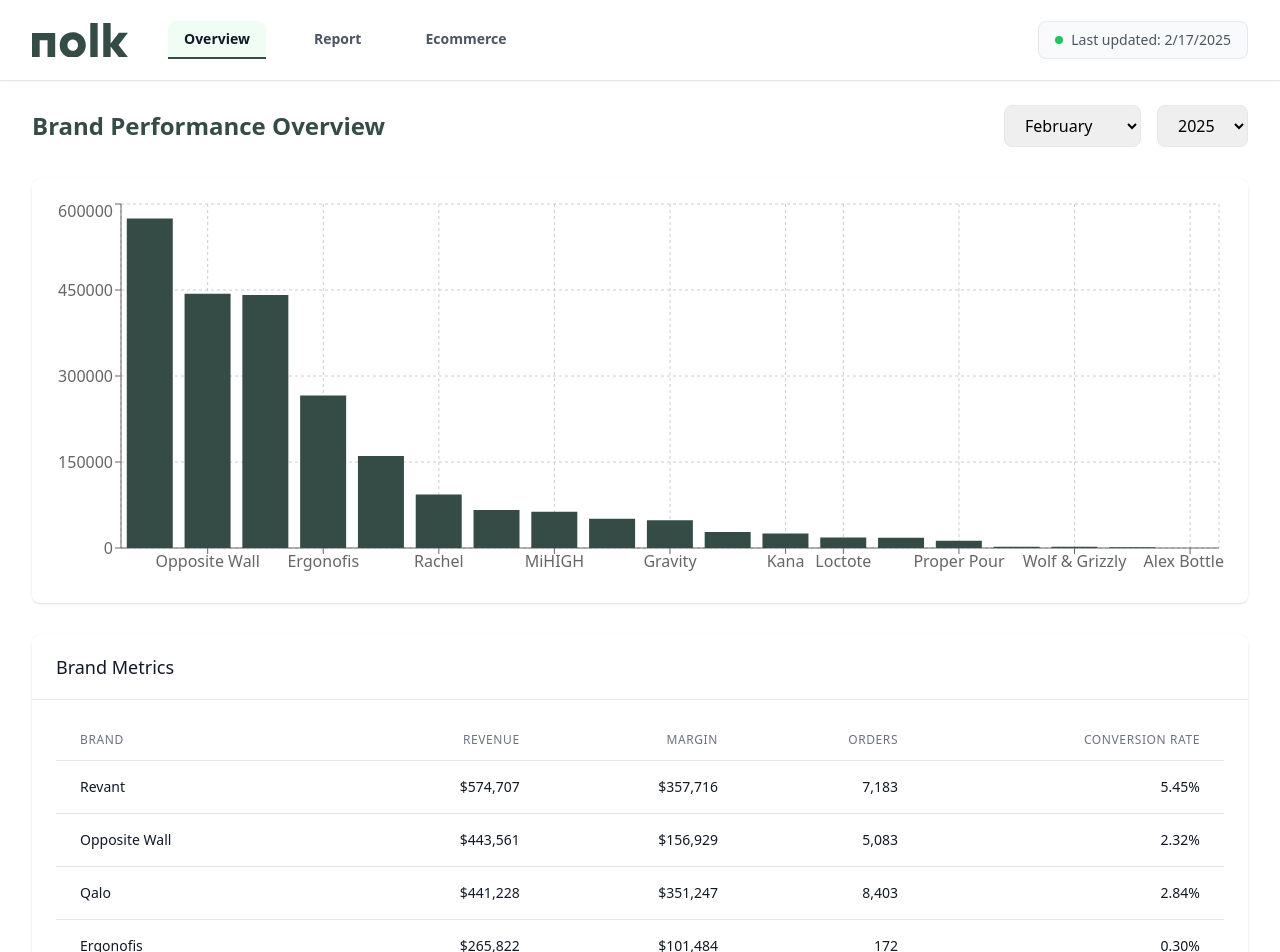
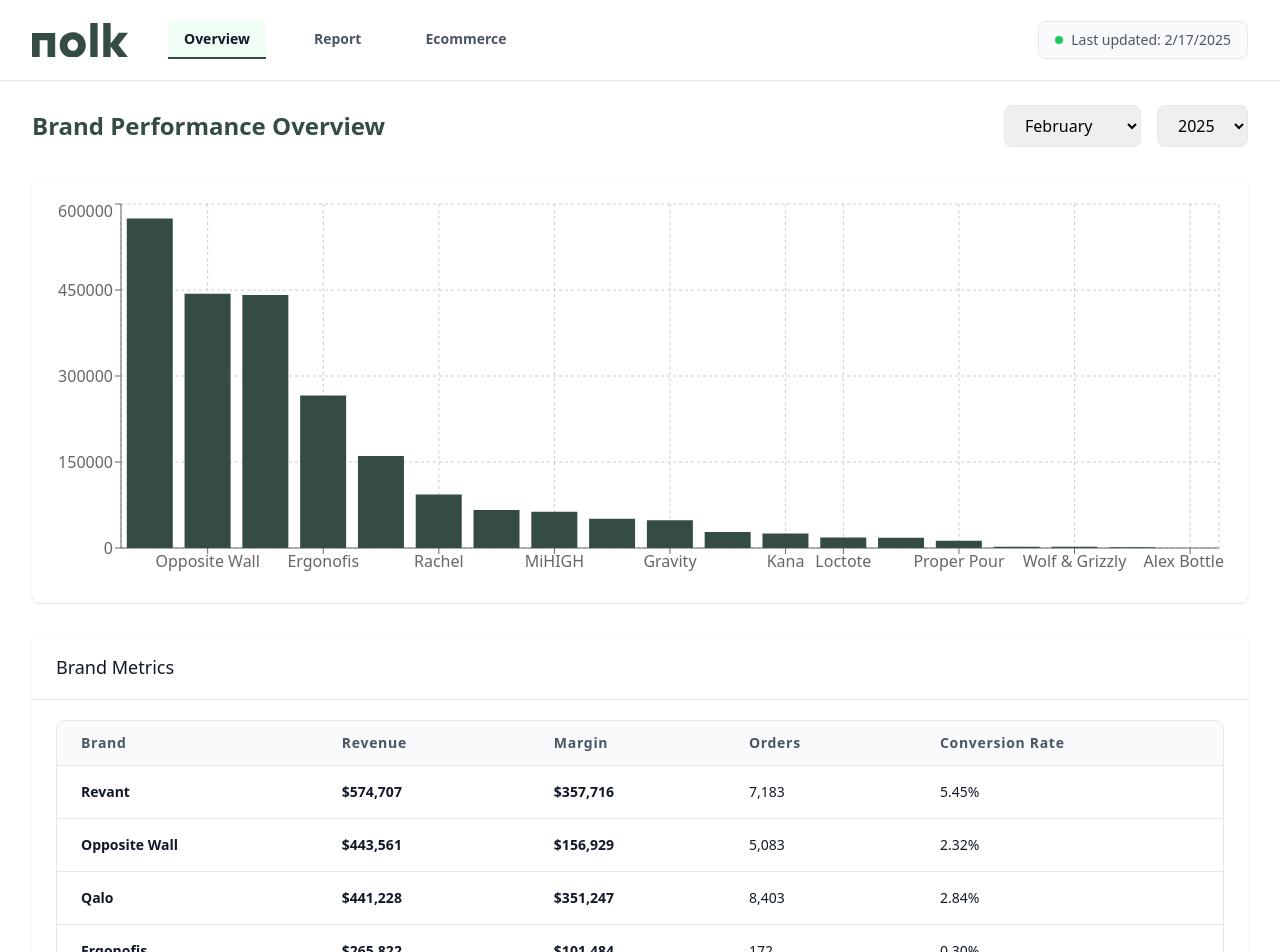
Before and after one commit to farbour/nolkai, a Next.js app: page /overview in a window 1280 px wide. Shown: the top 952 px of the page. Built offline with nearby package versions, Linux system fonts and the light colour scheme.

Commit message:
fix: improve table sorting to properly handle numeric values

```diff
--- a/package.json
+++ b/package.json
@@ -10,6 +10,7 @@
   },
   "dependencies": {
     "@headlessui/react": "^2.2.0",
+    "@heroicons/react": "^2.2.0",
     "@tailwindcss/typography": "^0.5.16",
     "next": "15.1.7",
     "react": "^19.0.0",
--- /dev/null
+++ b/src/components/SortableTable.tsx
@@ -0,0 +1,144 @@
+import { ChevronDownIcon, ChevronUpIcon } from '@heroicons/react/24/solid';
+// file path: src/components/SortableTable.tsx
+import React, { useMemo, useState } from 'react';
+
+type SortDirection = 'asc' | 'desc' | null;
+
+interface SortableTableProps {
+  headers: string[];
+  data: (string | number)[][];
+}
+
+export const SortableTable: React.FC<SortableTableProps> = ({ headers, data }) => {
+  const [sortConfig, setSortConfig] = useState<{
+    key: number;
+    direction: SortDirection;
+  }>({ key: 0, direction: null });
+
+  const formatCell = (value: string | number, index: number) => {
+    if (typeof value === 'string' && (value.startsWith('+') || value.startsWith('-'))) {
+      const isPositive = value.startsWith('+');
+      const colorClass = isPositive ? 'text-green-600' : 'text-red-600';
+      const bgClass = isPositive ? 'bg-green-50' : 'bg-red-50';
+      return (
+        <span className={`inline-block px-2 py-1 rounded-full font-semibold ${colorClass} ${bgClass}`}>
+          {value}
+        </span>
+      );
+    }
+    if (typeof value === 'string' && value.startsWith('$')) {
+      return <span className="font-semibold">{value}</span>;
+    }
+    if (index === 0) {
+      return <span className="font-semibold">{value}</span>;
+    }
+    return value;
+  };
+
+  const sortedData = useMemo(() => {
+    if (!sortConfig.direction) return data;
+
+    return [...data].sort((a, b) => {
+      const aValue = a[sortConfig.key];
+      const bValue = b[sortConfig.key];
+
+      // Parse values to numbers if possible
+      const parseValue = (val: string | number): number | string => {
+        if (typeof val === 'number') return val;
+        if (typeof val !== 'string') return val;
+
+        // Remove currency symbols, commas, and spaces
+        let cleanVal = val.replace(/[$,\s]/g, '');
+
+        // Handle percentages
+        if (cleanVal.endsWith('%')) {
+          cleanVal = cleanVal.slice(0, -1);
+        }
+
+        // Handle positive/negative indicators
+        if (cleanVal.startsWith('+')) {
+          cleanVal = cleanVal.slice(1);
+        }
+
+        // Try to parse as number
+        const num = parseFloat(cleanVal);
+        return isNaN(num) ? val : num;
+      };
+
+      const parsedA = parseValue(aValue);
+      const parsedB = parseValue(bValue);
+
+      // If both values are numbers after parsing, do numeric comparison
+      if (typeof parsedA === 'number' && typeof parsedB === 'number') {
+        return sortConfig.direction === 'asc' ? parsedA - parsedB : parsedB - parsedA;
+      }
+
+      // Default string comparison for non-numeric values
+      const compareResult = String(parsedA).localeCompare(String(parsedB));
+      return sortConfig.direction === 'asc' ? compareResult : -compareResult;
+    });
+  }, [data, sortConfig]);
+
+  const requestSort = (key: number) => {
+    let direction: SortDirection = 'asc';
+    if (sortConfig.key === key) {
+      if (sortConfig.direction === 'asc') direction = 'desc';
+      else if (sortConfig.direction === 'desc') direction = null;
+    }
+    setSortConfig({ key, direction });
+  };
+
+  return (
+    <div className="overflow-x-auto rounded-lg border border-gray-200">
+      <table className="min-w-full divide-y divide-gray-200">
+        <thead>
+          <tr className="bg-gray-50">
+            {headers.map((header, index) => (
+              <th
+                key={index}
+                className="px-6 py-3 text-left text-sm font-semibold text-gray-600 tracking-wider cursor-pointer hover:bg-gray-100 group"
+                onClick={() => requestSort(index)}
+              >
+                <div className="flex items-center space-x-1">
+                  <span>{header}</span>
+                  <span className="flex flex-col">
+                    {sortConfig.key === index ? (
+                      sortConfig.direction === 'asc' ? (
+                        <ChevronUpIcon className="h-4 w-4 text-nolk-green" />
+                      ) : sortConfig.direction === 'desc' ? (
+                        <ChevronDownIcon className="h-4 w-4 text-nolk-green" />
+                      ) : null
+                    ) : (
+                      <div className="opacity-0 group-hover:opacity-50">
+                        <ChevronUpIcon className="h-4 w-4" />
+                      </div>
+                    )}
+                  </span>
+                </div>
+              </th>
+            ))}
+          </tr>
+        </thead>
+        <tbody className="bg-white divide-y divide-gray-200">
+          {sortedData.map((row, rowIndex) => (
+            <tr
+              key={rowIndex}
+              className="hover:bg-gray-50 transition-colors duration-150"
+            >
+              {row.map((cell, cellIndex) => (
+                <td
+                  key={cellIndex}
+                  className="px-6 py-4 whitespace-nowrap text-sm text-gray-900"
+                >
+                  {formatCell(cell, cellIndex)}
+                </td>
+              ))}
+            </tr>
+          ))}
+        </tbody>
+      </table>
+    </div>
+  );
+};
+
+export default SortableTable;
--- a/src/pages/overview.tsx
+++ b/src/pages/overview.tsx
@@ -9,6 +9,8 @@
 } from 'recharts';
 // file path: src/pages/overview.tsx
 import React, { useEffect, useMemo, useState } from 'react';
+
+import { SortableTable } from '@/components/SortableTable';
 
 interface CSVRow {
   Brand: string;
@@ -283,50 +285,16 @@
             </h3>
           </div>
           <div className="px-6 py-5">
-            <div className="overflow-x-auto">
-              <table className="min-w-full divide-y divide-gray-200">
-                <thead>
-                  <tr>
-                    <th className="px-6 py-3 text-left text-xs font-medium text-gray-500 uppercase tracking-wider">
-                      Brand
-                    </th>
-                    <th className="px-6 py-3 text-right text-xs font-medium text-gray-500 uppercase tracking-wider">
-                      Revenue
-                    </th>
-                    <th className="px-6 py-3 text-right text-xs font-medium text-gray-500 uppercase tracking-wider">
-                      Margin
-                    </th>
-                    <th className="px-6 py-3 text-right text-xs font-medium text-gray-500 uppercase tracking-wider">
-                      Orders
-                    </th>
-                    <th className="px-6 py-3 text-right text-xs font-medium text-gray-500 uppercase tracking-wider">
-                      Conversion Rate
-                    </th>
-                  </tr>
-                </thead>
-                <tbody className="bg-white divide-y divide-gray-200">
-                  {brandMetrics.map((brand) => (
-                    <tr key={brand.brand} className="hover:bg-gray-50">
-                      <td className="px-6 py-4 whitespace-nowrap text-sm font-medium text-gray-900">
-                        {brand.brand}
-                      </td>
-                      <td className="px-6 py-4 whitespace-nowrap text-sm text-right text-gray-900">
-                        {formatValue(brand.revenue, 'currency')}
-                      </td>
-                      <td className="px-6 py-4 whitespace-nowrap text-sm text-right text-gray-900">
-                        {formatValue(brand.margin, 'currency')}
-                      </td>
-                      <td className="px-6 py-4 whitespace-nowrap text-sm text-right text-gray-900">
-                        {formatValue(brand.orders, 'number')}
-                      </td>
-                      <td className="px-6 py-4 whitespace-nowrap text-sm text-right text-gray-900">
-                        {formatValue(brand.conversion, 'percentage')}
-                      </td>
-                    </tr>
-                  ))}
-                </tbody>
-              </table>
-            </div>
+            <SortableTable
+              headers={['Brand', 'Revenue', 'Margin', 'Orders', 'Conversion Rate']}
+              data={brandMetrics.map(brand => [
+                brand.brand,
+                formatValue(brand.revenue, 'currency'),
+                formatValue(brand.margin, 'currency'),
+                formatValue(brand.orders, 'number'),
+                formatValue(brand.conversion, 'percentage')
+              ])}
+            />
           </div>
         </div>
       </div>
--- a/src/pages/report.tsx
+++ b/src/pages/report.tsx
@@ -1,7 +1,9 @@
 import { ProcessedData, processReportData } from '@/utils/reportDataProcessor';
 // file path: src/pages/report.tsx
 import React, { useEffect, useState } from 'react';
-import ReportSection, { DataTable, MetricCard } from '@/components/ReportSection';
+import ReportSection, { MetricCard } from '@/components/ReportSection';
+
+import { SortableTable } from '@/components/SortableTable';
 
 const Report = () => {
   const [reportData, setReportData] = useState<ProcessedData | null>(null);
@@ -93,18 +95,18 @@
               change={reportData.metrics.netProfit.change}
             />
           </div>
-          <DataTable headers={reportData.kpiData.headers} data={reportData.kpiData.data} />
+          <SortableTable headers={reportData.kpiData.headers} data={reportData.kpiData.data} />
         </ReportSection>
 
         <ReportSection title="3. Supply Chain Performance">
-          <DataTable
+          <SortableTable
             headers={reportData.supplyData.headers}
             data={reportData.supplyData.data}
           />
         </ReportSection>
 
         <ReportSection title="4. Customer Satisfaction Metrics">
-          <DataTable
+          <SortableTable
             headers={reportData.satisfactionData.headers}
             data={reportData.satisfactionData.data}
           />
```
Also changed, not shown: 1 other file (tests, documents, lock files or other folders).
